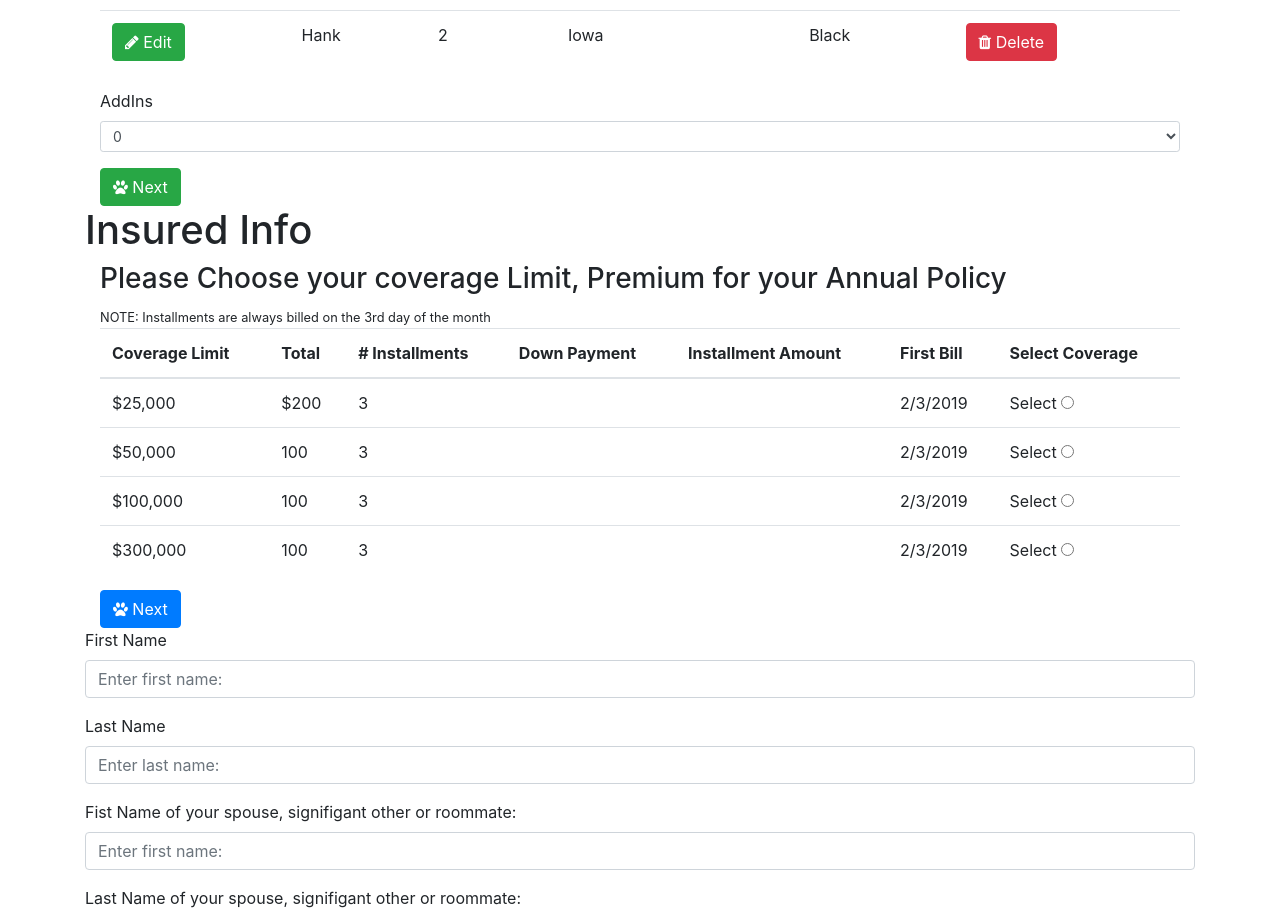
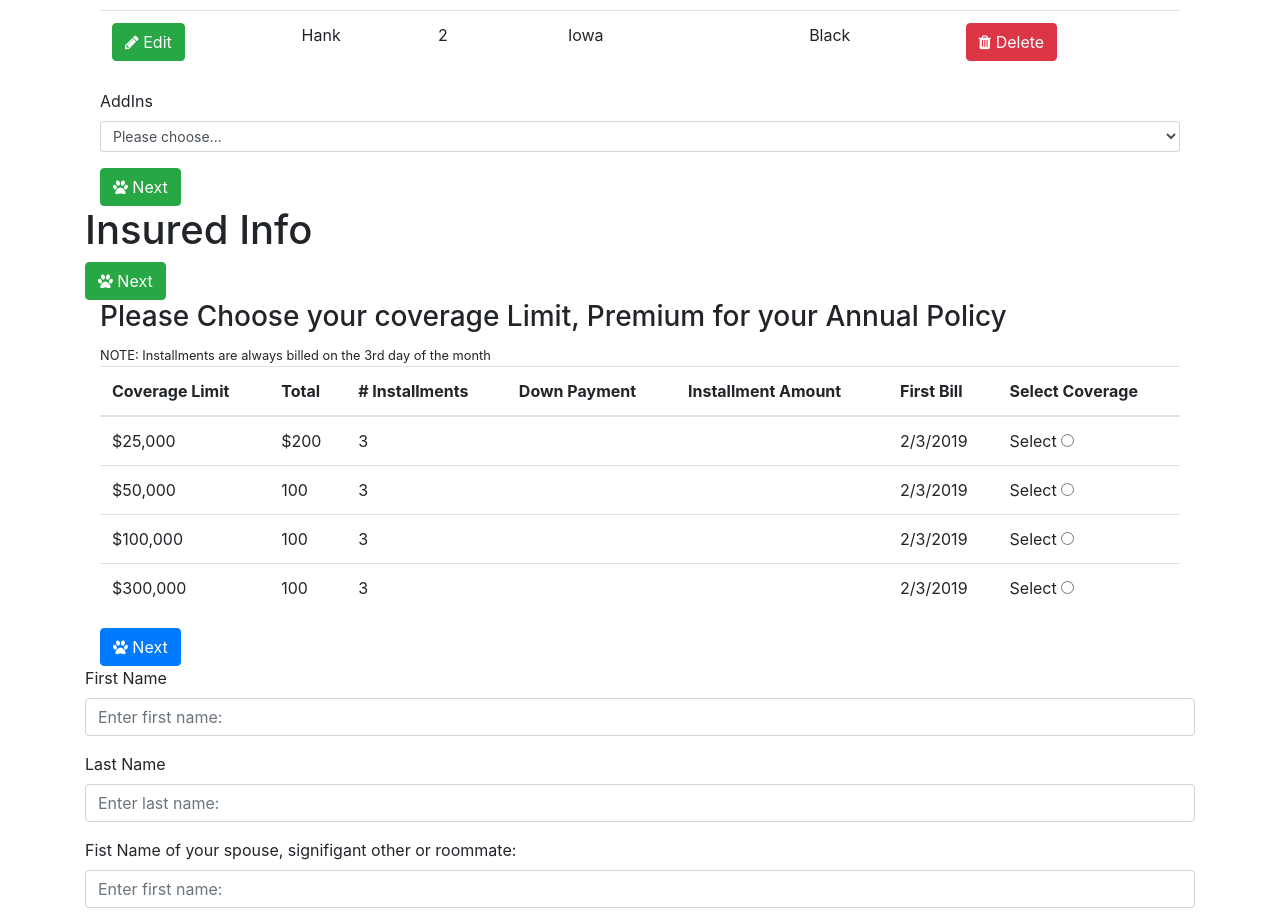
Before and after one commit to jmanock/fin-dog-bite, a React (Create React App) app: page /Quote in a window 1280 px wide. Shown: the part 2428-3344 px from the top of the page. Built offline with nearby package versions, Linux system fonts and the light colour scheme.

Commit message:
not sure how this is going to be added to state

```diff
--- a/src/Components/AddIns.jsx
+++ b/src/Components/AddIns.jsx
@@ -4,7 +4,7 @@ import Button from './FormComponents/Button';
 
 class AddIns extends Component{
   state = {
-    addIns:'0'
+    addIns:''
   }
 
   onSelectChange = e =>{
--- a/src/Components/Holder.jsx
+++ b/src/Components/Holder.jsx
@@ -88,6 +88,18 @@ class Holder extends Component{
     })
   }
 
+  addInsuredInfo = (people) =>{
+    this.setState({
+      addIns:this.state.addIns.map((x) =>{
+        if(x.id === people.id){
+          return Object.addign({},people);
+        }else{
+          return x;
+        }
+      })
+    });
+  }
+
   personalInfo = (person) =>{
     console.log(person);
   }
@@ -96,7 +108,7 @@ class Holder extends Component{
       <div className='container'>
         <DogForm updateDog={this.handleEditOpenDog} openForm={this.openForm} selectedDog={this.state.selectedDog} createDog={this.handleCreateDog} />
         <DogList deleteDog={this.handleDeleteDog} handleEditDog={this.handleEditDog} dogs={this.state.dogs} state={this.state} addIns={this.addIns}/>
-        <InsuredInfo  state={this.state}/>
+        <InsuredInfo  state={this.state} addIns={this.addInsuredInfo}/>
         <Rates state={this.state} addRates={this.addRates}/>
 
         <PersonalInfo personalInfo={this.personalInfo} state={this.state} />
--- a/src/Components/InsuredInfo.jsx
+++ b/src/Components/InsuredInfo.jsx
@@ -21,21 +21,32 @@ class InsuredInfo extends Component{
   }
 
   onInputChange = (e) =>{
-    const newInsured = this.state.additionalIns;
-    newInsured[e.target.name]=e.target.value;
-    this.setState({
-      additionalIns:newInsured
-    });
+    console.log(this.state);
+    // const newInsured = this.state.additionalIns;
+    // newInsured[e.target.name]=e.target.value;
+    // this.setState({
+    //   additionalIns:newInsured
+    // });
+    // this.setState({
+    //   additionalIns:this.state.additionalIns.map((x) =>{
+    //     if(e.target.)
+    //   })
+    // })
+  }
+
+  addInsuredForm = () =>{
+    console.log(this.state);
   }
 
   render(){
-    let knew;
+    let knew,num;
     if(this.state.additionalIns.length > 0){
       knew = this.state.additionalIns.map((x) =>{
+        num = x.id;
         return(
           <div key={x.id}>
             <span style={{color:'red'}}>{x.id+1}</span>
-            <Input type={'text'} title={'Interes Name:'} name={'interestName'} value={this.state.additionalIns.interestName} placeholder={'Enter interest name:'} handleChange={this.onInputChange} />
+            <Input type={'text'} title={'Interes Name:'} name={'interestName'} value={this.state.additionalIns.num} placeholder={'Enter interest name:'} handleChange={this.onInputChange} num={num}/>
 
            <Select title={'Relationship:'} name={'relationship'} options={['Landlord', 'Employer','Governmental Entity','Other']} value={this.state.additionalIns.relationship} placeholder={'Please choose...'} handleChange={this.onInputChange} />
 
@@ -62,6 +73,7 @@ class InsuredInfo extends Component{
       <div>
         <h1>Insured Info</h1>
         {knew}
+        <Button type={'btn btn-success'} action={this.addInsuredForm} title={'Next'} className={'fa fa-paw'} />
       </div>
     )
   }
```
